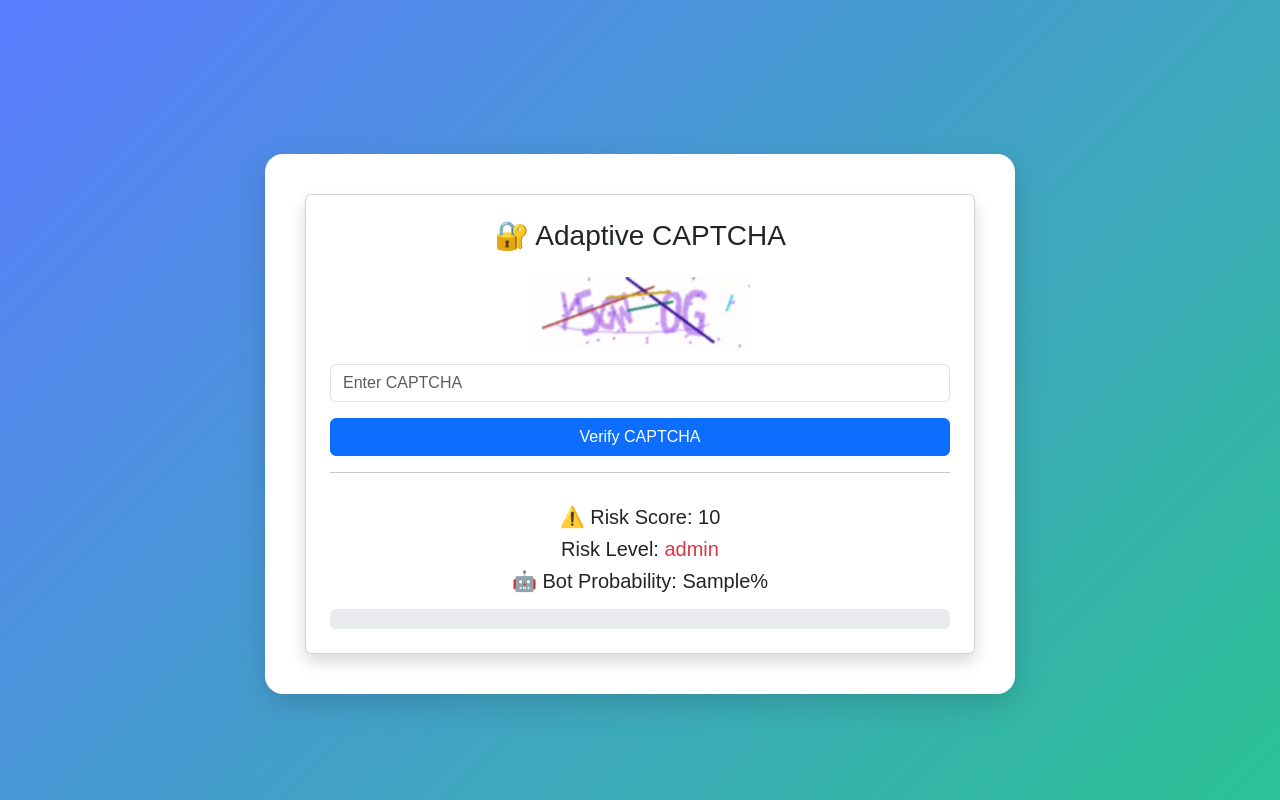
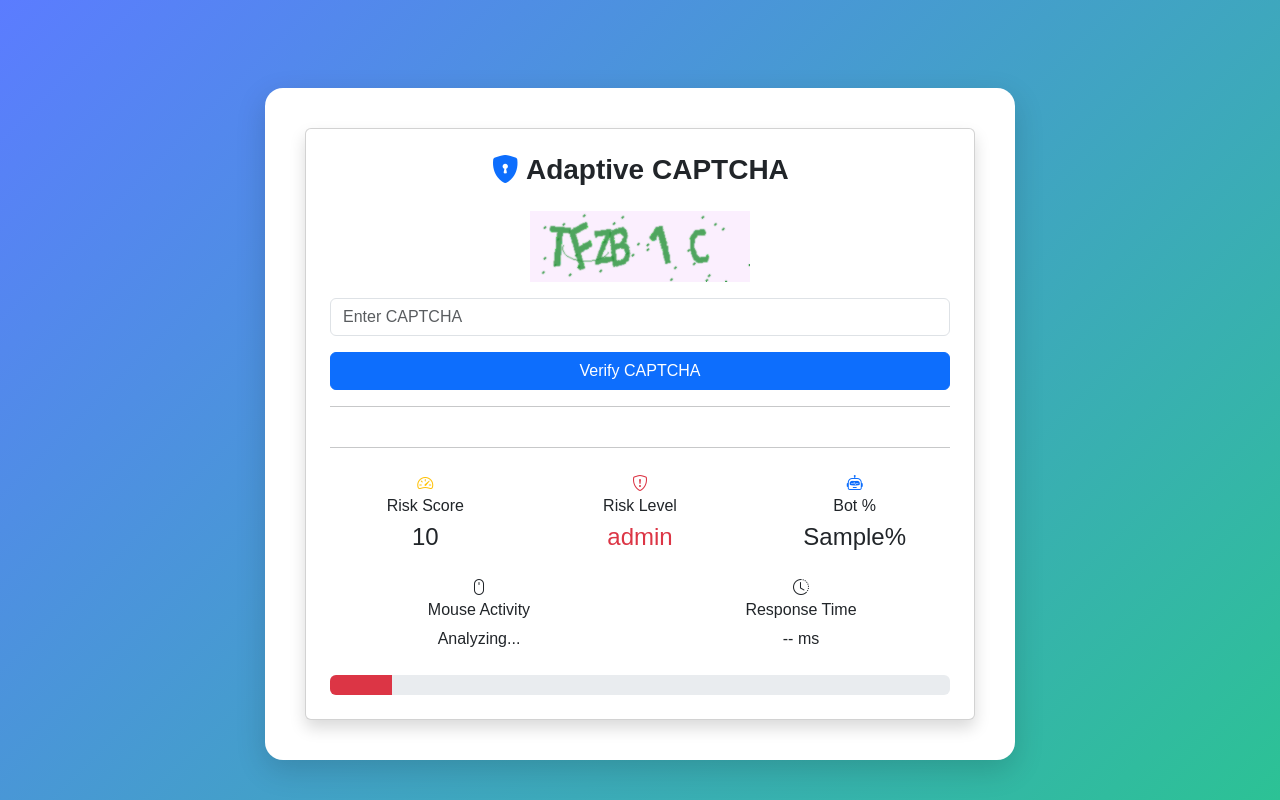
Before and after one commit to Tanish-Shrwt/adaptive-captcha, a Flask app: template templates/captcha.html in a window 1280 px wide. Run offline with Flask 3, Linux system fonts and the light colour scheme; the template is opened without the code that fills it: most values are stand-ins (such as "Sample title", 1, 10 or a date in 2020).

Commit message:
fixed bugs

```diff
--- a/app.py
+++ b/app.py
@@ -14,11 +14,11 @@ CAPTCHA_FOLDER = "static/captcha_images"
 if not os.path.exists(CAPTCHA_FOLDER):
     os.makedirs(CAPTCHA_FOLDER)
 
+
 # ---------------------------------------
 # Generate CAPTCHA with difficulty
 # ---------------------------------------
 def generate_captcha(difficulty="easy"):
-
     image = ImageCaptcha(width=280, height=90)
     captcha_text = ''.join(random.choices(string.ascii_uppercase + string.digits, k=6))
 
@@ -61,9 +61,9 @@ def add_lines(img, count):
         x2 = random.randint(0, w)
         y2 = random.randint(0, h)
         color = (
-            random.randint(0,255),
-            random.randint(0,255),
-            random.randint(0,255)
+            random.randint(0, 255),
+            random.randint(0, 255),
+            random.randint(0, 255)
         )
         cv2.line(img, (x1, y1), (x2, y2), color, 2)
     return img
@@ -73,13 +73,12 @@ def add_lines(img, count):
 # Calculate Risk Score
 # ---------------------------------------
 def calculate_risk(mouse_moves, clicks, typing_time, time_spent, failures):
-
     risk = 0
 
     if mouse_moves < 20:
         risk += 2
 
-    if typing_time < 2000:
+    if typing_time < 1000:
         risk += 2
 
     if time_spent < 3000:
@@ -88,7 +87,7 @@ def calculate_risk(mouse_moves, clicks, typing_time, time_spent, failures):
     if clicks > 15:
         risk += 1
 
-    risk += failures
+    risk += min(failures, 3)
 
     return risk
 
@@ -99,13 +98,13 @@ def calculate_risk(mouse_moves, clicks, typing_time, time_spent, failures):
 def calculate_bot_probability(risk_score):
     probability = (risk_score / 10) * 100
     probability = max(0, min(100, probability))
-    return round(probability, 2)
+    return float(round(probability, 2))
+
 
 # ---------------------------------------
 # Convert Images into tiles
 # ---------------------------------------
 def create_tiles():
-
     folder = "static/tile_captcha/traffic-lights"
     image = random.choice(os.listdir(folder))
     image_path = os.path.join(folder, image)
@@ -113,12 +112,10 @@ def create_tiles():
     img = cv2.imread(image_path)
 
     h, w, _ = img.shape
-
     tile_h = h // 3
     tile_w = w // 3
 
     tiles = []
-
     tile_folder = "static/tiles"
 
     if not os.path.exists(tile_folder):
@@ -132,18 +129,15 @@ def create_tiles():
 
     for i in range(3):
         for j in range(3):
-
             tile = img[i*tile_h:(i+1)*tile_h, j*tile_w:(j+1)*tile_w]
-
             name = f"tile{count}.jpg"
-
             cv2.imwrite(os.path.join(tile_folder, name), tile)
-
             tiles.append(name)
-
             count += 1
 
     return tiles
+
+
 # ---------------------------------------
 # Main Route
 # ---------------------------------------
@@ -164,22 +158,40 @@ def index():
         typing_time = int(request.form.get("typing_time", 0))
         time_spent = int(request.form.get("time_spent", 0))
 
-        print("Mouse Moves:", mouse_moves)
-        print("Clicks:", clicks)
-        print("Typing Time:", typing_time)
-        print("Time Spent:", time_spent)
-
-        # CAPTCHA validation
+        # -------- CAPTCHA VALIDATION --------
         if user_input == session.get("captcha"):
             message = "✅ CAPTCHA Verified!"
             attempts = 0
+
+            # 🔥 RESET EVERYTHING
+            risk_score = 0
+            bot_probability = 0
+            risk_level = "Low"
+            difficulty = "easy"
+
+            session["attempts"] = attempts
+            session["risk_score"] = risk_score
+            session["bot_probability"] = bot_probability
+            session["risk_level"] = risk_level
+
+            generate_captcha(difficulty)
+
+            return render_template(
+                "captcha.html",
+                message=message,
+                attempts=attempts,
+                difficulty=difficulty,
+                risk_score=risk_score,
+                risk_level=risk_level,
+                bot_probability=bot_probability
+            )
+
         else:
             attempts += 1
             message = "❌ Incorrect CAPTCHA!"
+            session["attempts"] = attempts
 
-        session["attempts"] = attempts
-
-        # -------- Risk Calculation --------
+        # -------- Risk Calculation (ONLY if wrong) --------
         risk_score = calculate_risk(
             mouse_moves,
             clicks,
@@ -189,9 +201,6 @@ def index():
         )
 
         bot_probability = calculate_bot_probability(risk_score)
-
-        print("Risk Score:", risk_score)
-        print("Bot Probability:", bot_probability)
 
         # -------- Risk Level --------
         if bot_probability < 30:
@@ -204,9 +213,8 @@ def index():
             risk_level = "High"
             difficulty = "hard"
 
-
+        # -------- Tile CAPTCHA --------
         if bot_probability > 70:
-
             tiles = create_tiles()
 
             return render_template(
@@ -222,10 +230,10 @@ def index():
         session["bot_probability"] = bot_probability
         session["risk_level"] = risk_level
 
-    # Generate CAPTCHA based on updated difficulty
+    # -------- Generate CAPTCHA --------
     generate_captcha(difficulty)
 
-    # Retrieve values for display
+    # Retrieve values
     risk_score = session.get("risk_score", 0)
     risk_level = session.get("risk_level", "Low")
     bot_probability = session.get("bot_probability", 0)
--- a/templates/captcha.html
+++ b/templates/captcha.html
@@ -16,7 +16,9 @@
 
 <div class="card p-4 shadow">
 
-<h3 class="text-center mb-4">🔐 Adaptive CAPTCHA</h3>
+<h3 class="text-center mb-4 fw-bold">
+    <i class="bi bi-shield-lock-fill text-primary"></i> Adaptive CAPTCHA
+</h3>
 
 <form method="POST" id="captchaForm">
 
@@ -47,11 +49,23 @@ Verify CAPTCHA
 
 <hr>
 
-<h5 class="mt-3">⚠️ Risk Score: {{ risk_score }}</h5>
+<hr class="my-4">
 
-<h5>
-Risk Level:
-<span class="
+<div class="row text-center">
+
+    <div class="col-4">
+        <div class="stat-box">
+            <i class="bi bi-speedometer2 text-warning"></i>
+            <h6>Risk Score</h6>
+            <h4>{{ risk_score }}</h4>
+        </div>
+    </div>
+
+    <div class="col-4">
+        <div class="stat-box">
+            <i class="bi bi-shield-exclamation text-danger"></i>
+            <h6>Risk Level</h6>
+            <h4 class="
                 {% if risk_level == 'Low' %}
                 text-success
                 {% elif risk_level == 'Medium' %}
@@ -61,11 +75,38 @@ text-danger
                 {% endif %}
             ">
                 {{ risk_level }}
-</span>
-</h5>
+            </h4>
+        </div>
+    </div>
 
-<h5>🤖 Bot Probability: {{ bot_probability }}%</h5>
+    <div class="col-4">
+        <div class="stat-box">
+            <i class="bi bi-robot text-primary"></i>
+            <h6>Bot %</h6>
+            <h4>{{ bot_probability }}%</h4>
+        </div>
+    </div>
 
+</div>
+<div class="row text-center mt-3">
+
+    <div class="col-6">
+        <div class="stat-box small-box">
+            <i class="bi bi-mouse"></i>
+            <h6>Mouse Activity</h6>
+            <p id="mouseActivity">Analyzing...</p>
+        </div>
+    </div>
+
+    <div class="col-6">
+        <div class="stat-box small-box">
+            <i class="bi bi-clock-history"></i>
+            <h6>Response Time</h6>
+            <p id="responseTime">-- ms</p>
+        </div>
+    </div>
+
+</div>
 <div class="progress mt-2" style="height:20px;">
 
 <div class="progress-bar
@@ -78,7 +119,7 @@ bg-danger
 {% endif %}
 "
 role="progressbar"
-style="width: {{ bot_probability }}%;">
+style="width: {{ bot_probability | float }}%;">
 </div>
 
 </div>
```
Also changed, not shown: static/style.css (added, +47 -0 lines), static/captcha_images/captcha.png, static/tiles/tile0.jpg, static/tiles/tile1.jpg, static/tiles/tile2.jpg, static/tiles/tile3.jpg, static/tiles/tile4.jpg, static/tiles/tile5.jpg, static/tiles/tile6.jpg, static/tiles/tile7.jpg, static/tiles/tile8.jpg. Lines whose indentation alone changed are shown as unchanged.
